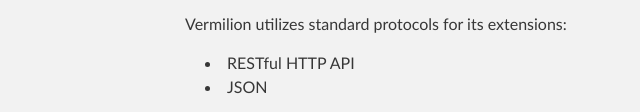
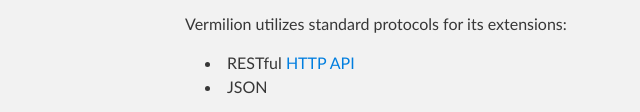
Before and after one commit to argherna/vermilion, a plain HTML site: page index.html in a window 1280 px wide. Shown: the part 688-800 px from the top of the page, 135-775 px from the left. Drawn offline with Linux system fonts and the light colour scheme.

Commit message:
Update index.html

```diff
--- a/index.html
+++ b/index.html
@@ -63,7 +63,7 @@
 
 <p>Vermilion utilizes standard protocols for its extensions:
 <ul>
-  <li>RESTful HTTP API</li>
+  <li>RESTful <a href="https://github.com/argherna/vermilion/wiki/HTTP-API">HTTP API</a></li>
   <li>JSON</li>
 </ul>
 </p>
```
